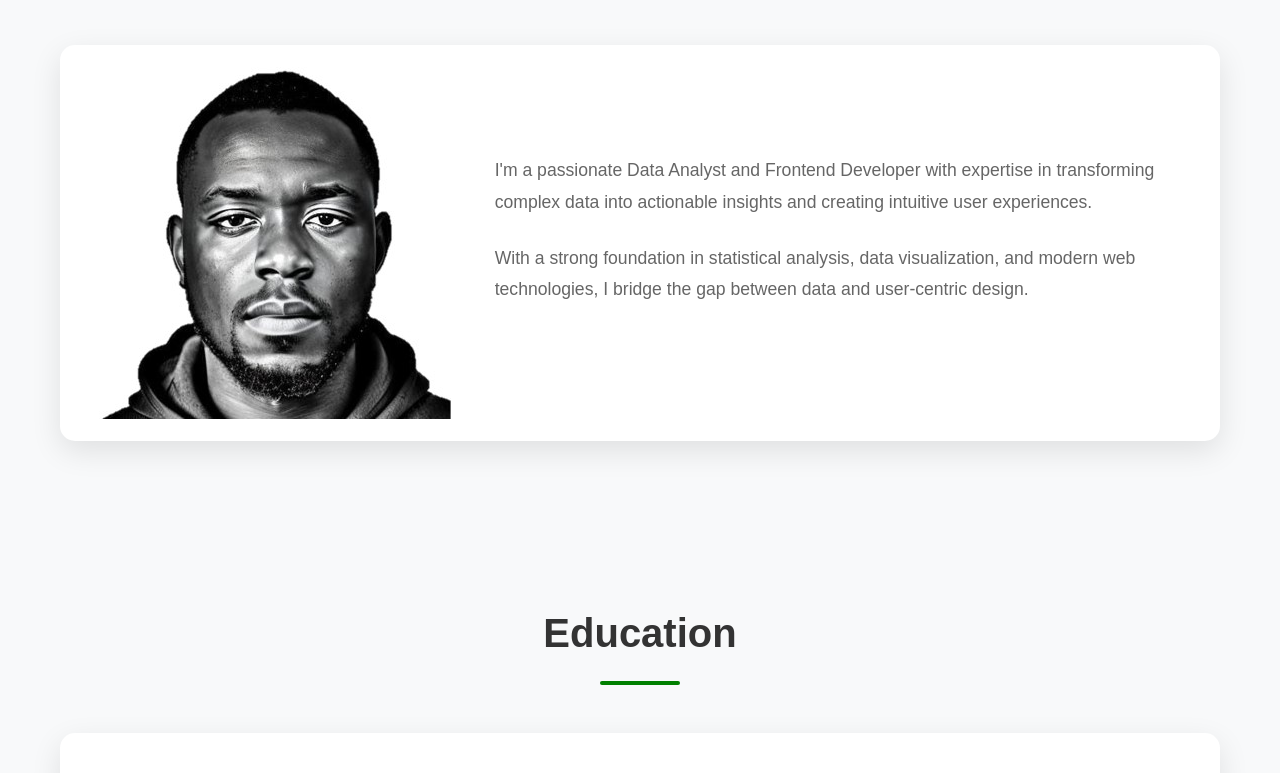
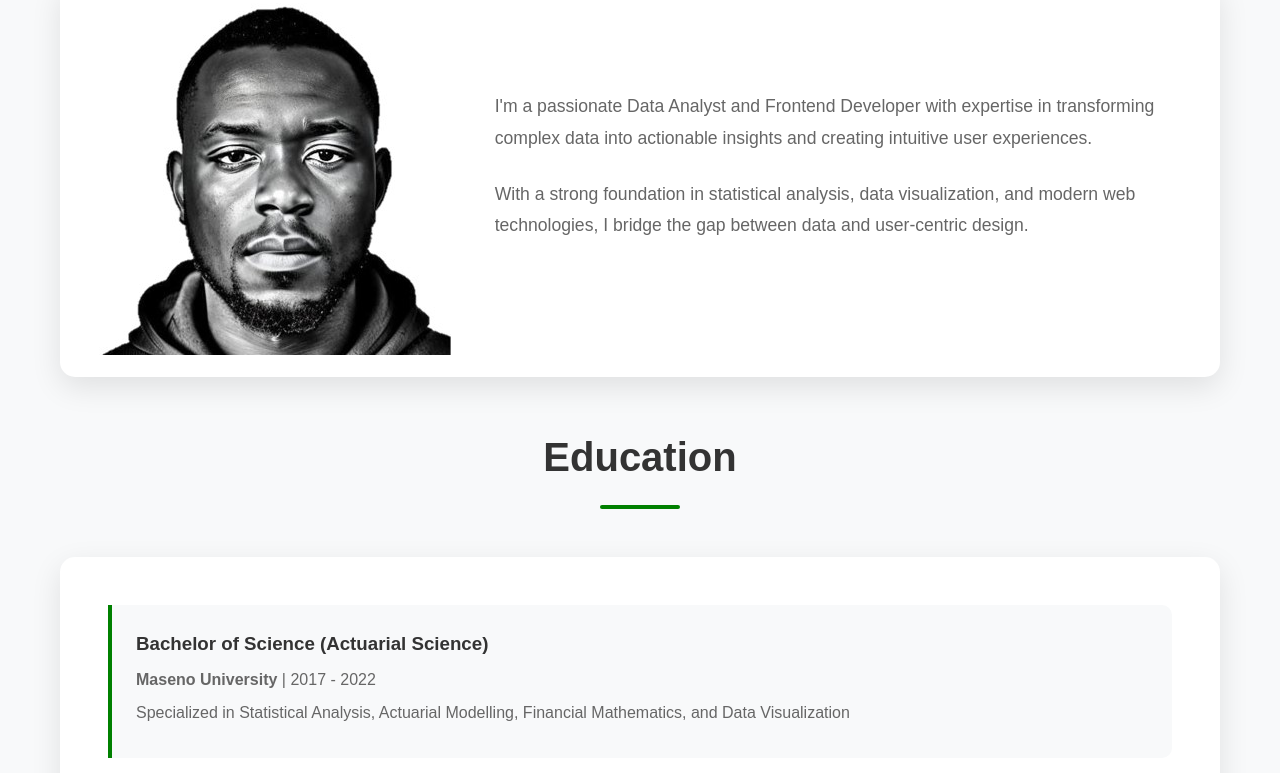
Before and after one commit to edmondweb/Hack-Project, a plain HTML site: page index.html in a window 1280 px wide. Shown: the part 423-1196 px from the top of the page. Drawn offline with Linux system fonts and the light colour scheme.

Commit message:
Modified the section styles to reduce padding

```diff
--- a/styles.css
+++ b/styles.css
@@ -91,15 +91,15 @@
         }
 
         nav a:hover {
-            background: #667eea;
+            background: green;
             color: white;
             transform: translateY(-2px);
         }
 
         /* Section Styles */
         section {
-            padding: 4rem 0;
-            margin: 2rem 0;
+            padding: 1rem 0;
+            margin: 1rem 0;
         }
 
         .section-title {
```
